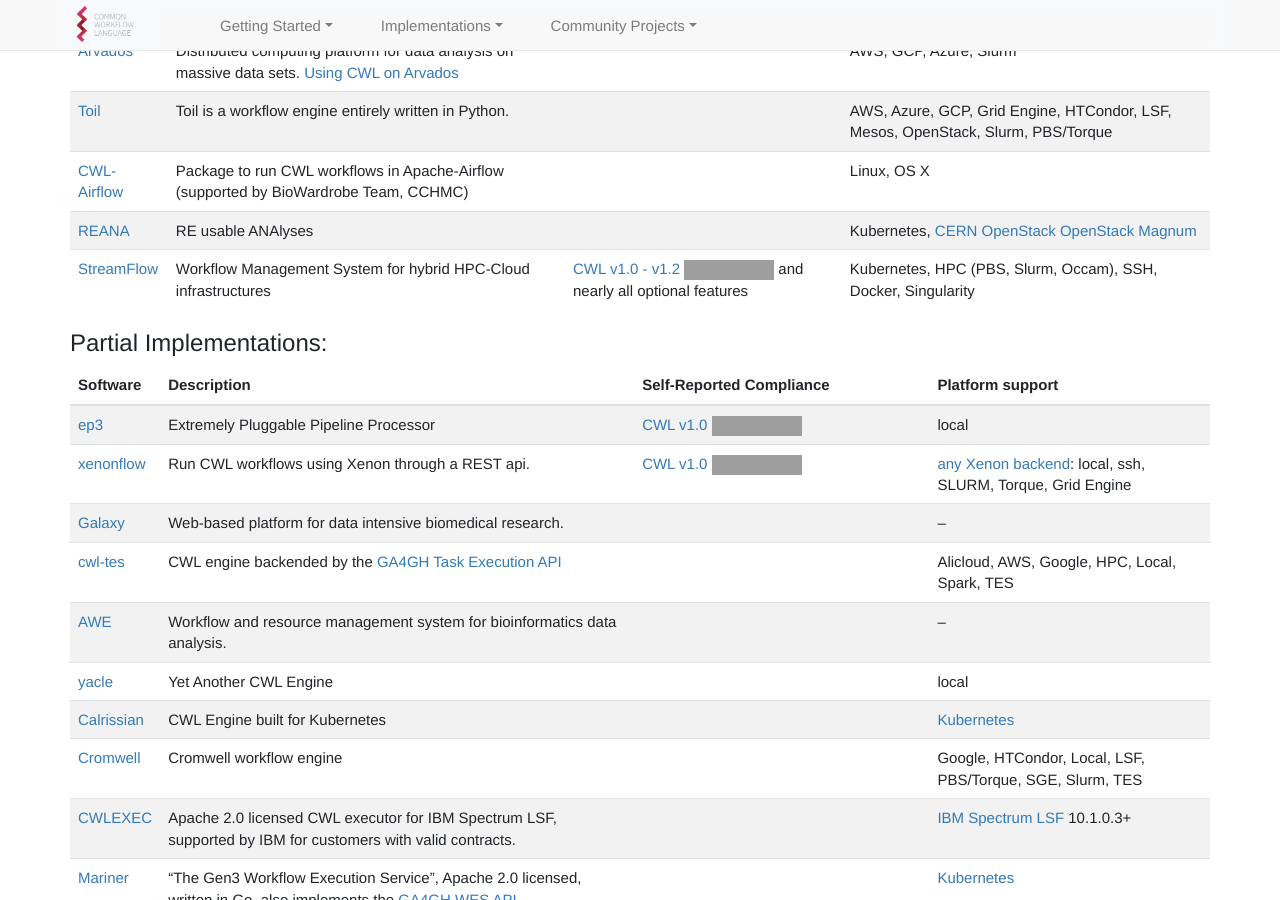
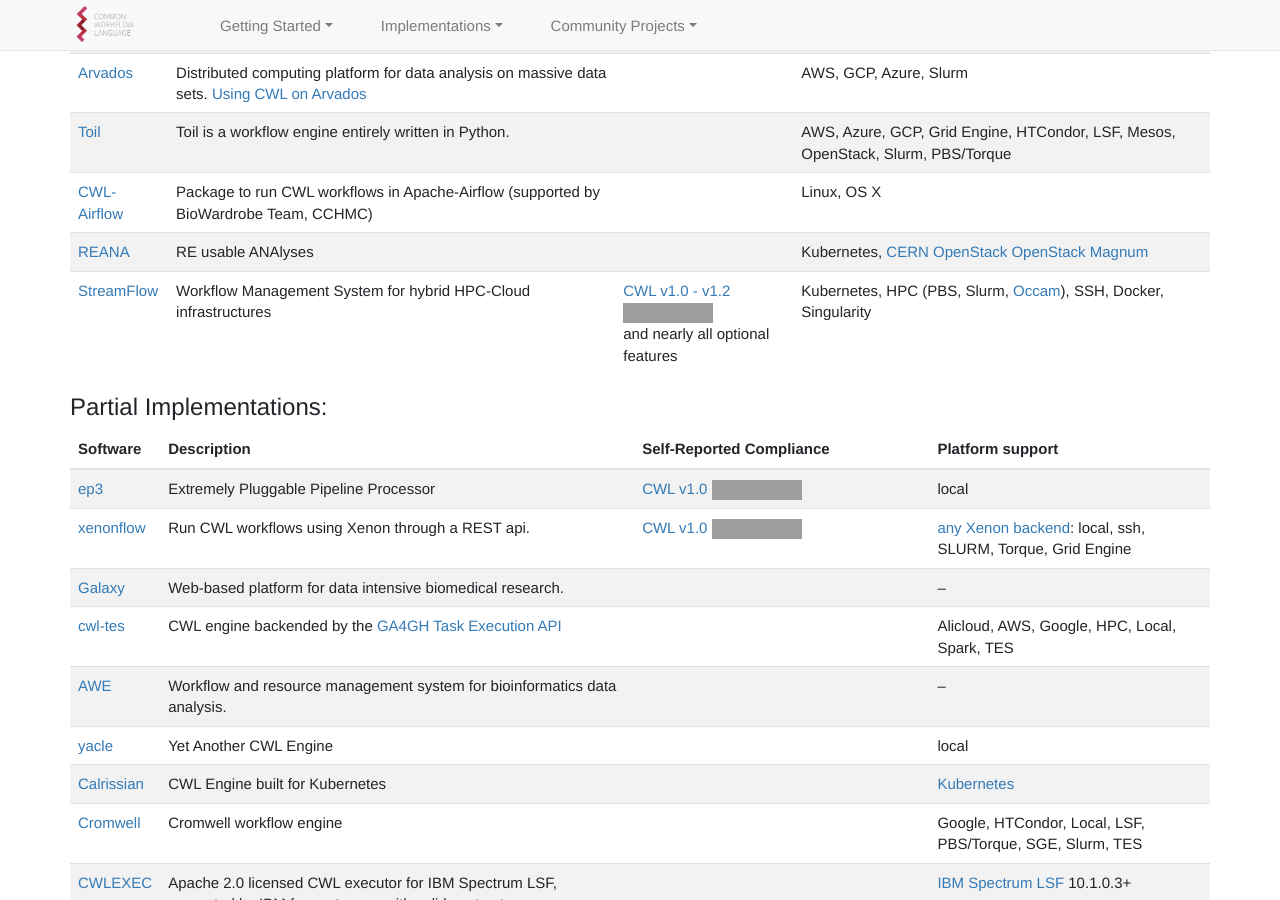
Before and after one commit to common-workflow-language/cwl-website, a Jekyll site: the page built from content/index.md, in a window 1280 px wide and 900 px high, scrolled down 2182 px. Built offline with Jekyll 4.4.1, drawn with Linux system fonts in a browser that asks for light colours; comment, search, counter and statistics services are not loaded; grey boxes are pictures that could not be loaded.

Commit message:
hyperlink occam

```diff
--- a/content/_includes/home/implementations.html
+++ b/content/_includes/home/implementations.html
@@ -10,7 +10,7 @@
 |[Toil](https://github.com/BD2KGenomics/toil)|Toil is a workflow engine entirely written in Python.||AWS, Azure, GCP, Grid Engine, HTCondor, LSF, Mesos, OpenStack, Slurm, PBS/Torque|
 |[CWL-Airflow](https://github.com/Barski-lab/cwl-airflow)|Package to run CWL workflows in Apache-Airflow (supported by BioWardrobe Team, CCHMC)||Linux, OS X|
 |[REANA](https://reana.readthedocs.io/en/latest/index.html)|RE usable ANAlyses||Kubernetes, [CERN OpenStack](https://clouddocs.web.cern.ch/clouddocs/containers/) [OpenStack Magnum](https://wiki.openstack.org/wiki/Magnum)|
-|[StreamFlow](https://streamflow.di.unito.it/)|Workflow Management System for hybrid HPC-Cloud infrastructures|[CWL v1.0 - v1.2 ![Required](https://badgen.net/https/streamflow.di.unito.it/cwl-conformance/v1.2/required.json?icon=commonwl)](https://github.com/alpha-unito/streamflow#cwl-compatibility) and nearly all optional features|Kubernetes, HPC (PBS, Slurm, Occam), SSH, Docker, Singularity|
+|[StreamFlow](https://streamflow.di.unito.it/)|Workflow Management System for hybrid HPC-Cloud infrastructures|[CWL v1.0 - v1.2 ![Required](https://badgen.net/https/streamflow.di.unito.it/cwl-conformance/v1.2/required.json?icon=commonwl)](https://github.com/alpha-unito/streamflow#cwl-compatibility)<br />and nearly all optional features|Kubernetes, HPC (PBS, Slurm, [Occam](https://c3s.unito.it/index.php/super-computer)), SSH, Docker, Singularity|
 
 <h3 id="Partial_Implementations" class="section">Partial Implementations: <a href="#Partial_Implementations" class="anchorfix"><span>§</span></a></h3>
 
```
